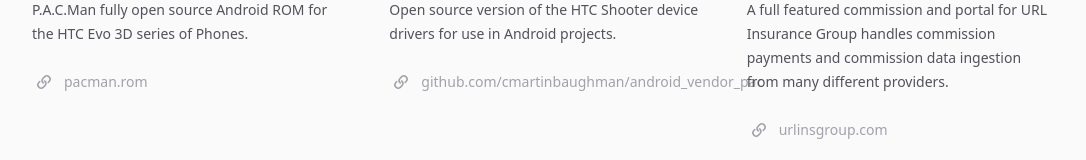
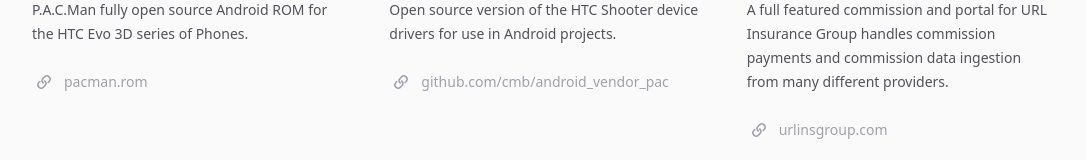
Before and after one commit to cmbaughman/cmbdev, a Next.js app: page /projects in a window 1280 px wide. Shown: the part 862-1022 px from the top of the page, without its empty margins (96-1182 px from the left). Built offline with nearby package versions, Linux system fonts and the light colour scheme.

Commit message:
update project link

```diff
--- a/src/app/projects/page.jsx
+++ b/src/app/projects/page.jsx
@@ -41,7 +41,7 @@ const projects = [
     name: 'Android HTC Shooter Device Drivers',
     description:
       'Open source version of the HTC Shooter device drivers for use in Android projects.',
-    link: { href: 'https://github.com/cmartinbaughman/android_vendor_pac', label: 'github.com/cmartinbaughman/android_vendor_pac' },
+    link: { href: 'https://github.com/cmartinbaughman/android_vendor_pac', label: 'github.com/cmb/android_vendor_pac' },
     logo: logoShooter,
   },
   {
```
